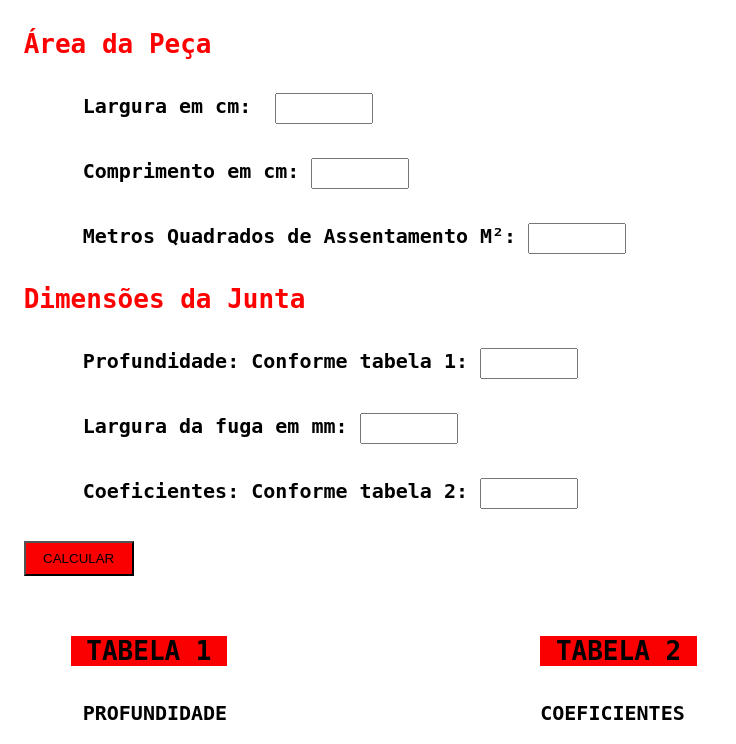
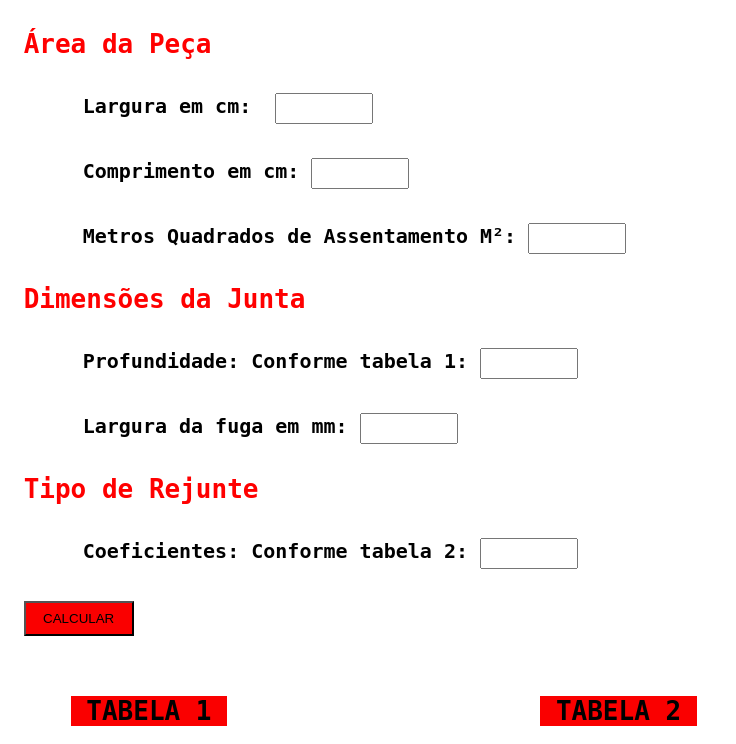
Before and after one commit to Hamilto170/Calculadora-Consumo-Rejunte, a PHP site: page / in a window 1280 px wide. Shown: the part 329-1073 px from the top of the page, without its empty margins (0-736 px from the left). Run offline with PHP 8.4, Linux system fonts and the light colour scheme.

Commit message:
Update index.php

```diff
--- a/index.php
+++ b/index.php
@@ -22,6 +22,8 @@
 
     <font size="5" color="black"> <b>Profundidade: Conforme tabela 1:</b> <input type="text" name="prof" style="width:90px; height:25px;"><br> </font>
     <font size="5" color="black"> <b>Largura da fuga em mm:</b> <input type="text" name="laf" style="width:90px; height:25px;"><br> </font>
+<font size="6" color="red"> <b>Tipo de Rejunte</b> </font>
+
     <font size="5" color="black"> <b>Coeficientes: Conforme tabela 2:</b> <input type="text" name="coef" style="width:90px; height:25px;"><br> </font>
  <input type="submit" style="width: 110px; height: 35px; background-color:#fa0000; font-family:sans-serif "name="total" value="CALCULAR">
    </form>
```
